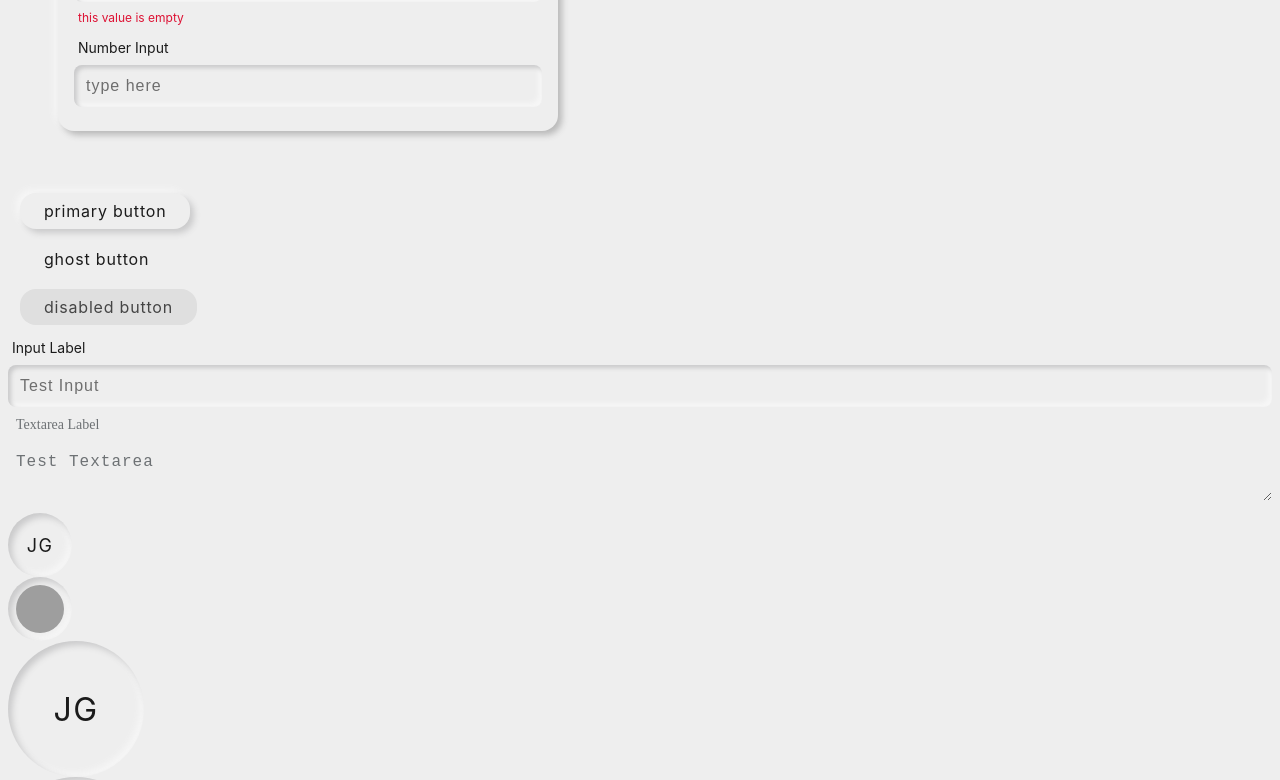
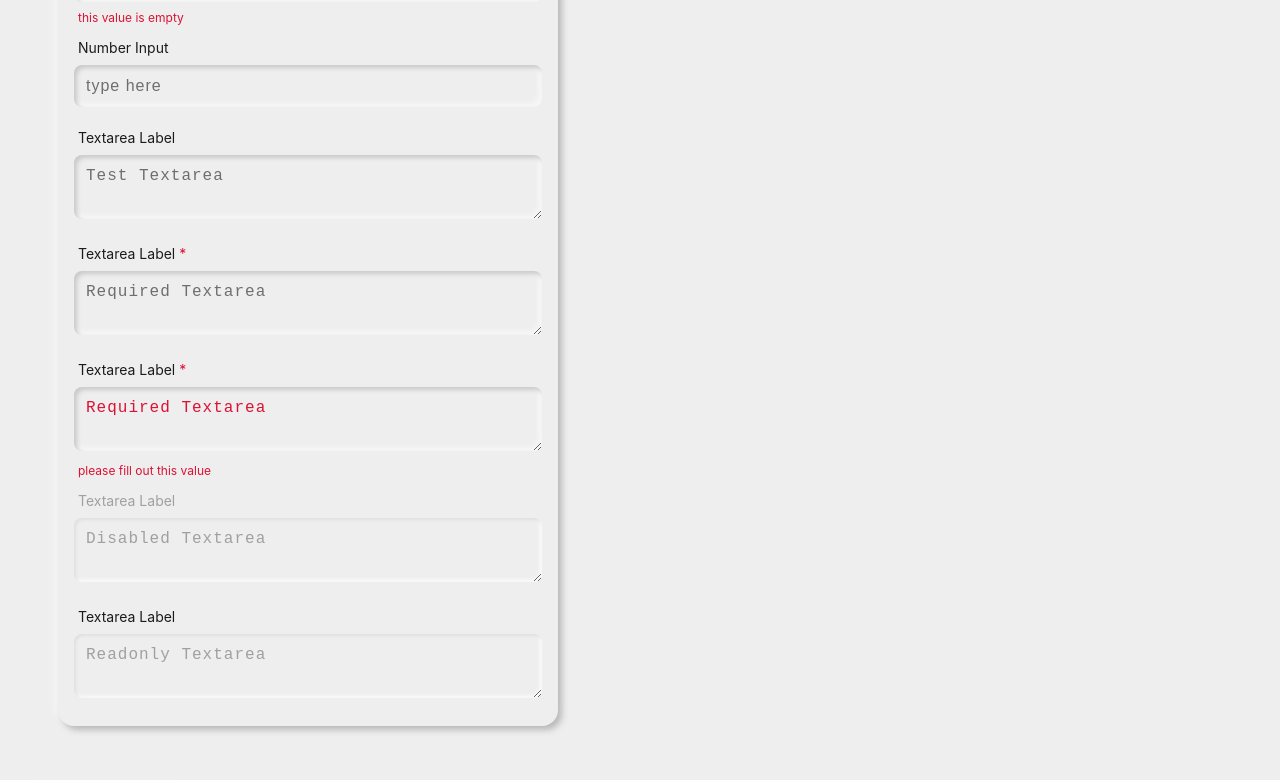
Before and after one commit to Passion-Built/Nimbus-Vue, a Vue app: page / in a window 1280 px wide. Shown: the part 1661-2441 px from the top of the page. Built offline with nearby package versions, Linux system fonts and the light colour scheme; grey boxes are pictures that could not be loaded; a web font is replaced by a local one.

Commit message:
Updated styling to Textarea component

```diff
--- a/src/App.vue
+++ b/src/App.vue
@@ -80,6 +80,42 @@
       min="0"
       max="10"
     />
+    <NuiTextarea
+      v-model="testTextarea"
+      id="test-textarea"
+      placeholder="Test Textarea"
+      label="Textarea Label"
+    />
+    <NuiTextarea
+      v-model="testTextarea"
+      id="test-textarea"
+      placeholder="Required Textarea"
+      label="Textarea Label"
+      isRequired
+    />
+    <NuiTextarea
+      v-model="testTextarea"
+      id="test-textarea"
+      placeholder="Required Textarea"
+      label="Textarea Label"
+      isRequired
+      isInvalid
+      errorMessage="please fill out this value"
+    />
+    <NuiTextarea
+      v-model="testTextarea"
+      id="test-textarea"
+      placeholder="Disabled Textarea"
+      label="Textarea Label"
+      disabled
+    />
+    <NuiTextarea
+      v-model="testTextarea"
+      id="test-textarea"
+      placeholder="Readonly Textarea"
+      label="Textarea Label"
+      readOnly
+    />
   </NuiBox>
   <div style="display:flex; flex-direction:column; gap:12px; padding:12px;">
     <NuiButton>primary button</NuiButton>
--- a/src/components/Textarea.vue
+++ b/src/components/Textarea.vue
@@ -3,19 +3,15 @@
     :class="[
       'Px-textarea',
       {'Px-textarea--required': isRequired},
-      { 'Px-textarea--invalid': isInvalid }
+      {'Px-textarea--invalid': isInvalid},
+      {'Px-textarea--disabled': disabled}
+
     ]"
   >
     <div class="Px-textarea__label-wrapper">
       <label class="Px-textarea__label" :for="id || generateAttribute('id')">{{ label }}</label>
     </div>
     <div class="Px-textarea__container">
-      <div
-       :class="[
-          'Px-textarea__icon',
-          { 'Px-textarea__icon--left': iconLeft },
-        ]"
-      ></div>
        <textarea
         class="Px-textarea__textarea"
         :id="id || generateAttribute('id')"
@@ -25,6 +21,7 @@
         :placeholder="placeholder"
         :readonly="readOnly"
         :aria-invalid="isInvalid"
+        v-bind="$attrs"
        />
      </div>
     <div class="Px-textarea__message-wrapper">
@@ -40,7 +37,6 @@ interface Props {
   id?: string
   disabled?: boolean
   errorMessage?: string
-  iconLeft?: string
   isRequired?: boolean
   isInvalid?: boolean
   label?: string
@@ -67,54 +63,131 @@ const generateAttribute = (attribute: string): string | undefined => {
 }
 </script>
 
-<style lang="scss" scoped>
+<style lang="scss">
+:root {
+  --px-textarea-primary-bg: #eeeeee;
+  --px-textarea-shadow: inset 3px 3px 4px #CACACB, inset -4px -4px 4px #f6f6f6;
+  --px-textarea-shadow-readonly: inset 2px 2px 3px #e0e0e0, inset -3px -3px 3px #f8f8f8;
+  --px-textarea-shadow-disabled: inset 2px 2px 3px #e0e0e0, inset -2px -2px 3px #f8f8f8;
+  --px-textarea-shadow-hover: inset 4px 4px 4px #CACACB, inset -4px -4px 4px #f6f6f6;
+  --px-textarea-shadow-active: inset 4px 4px 4px #CACACB, inset -4px -4px 4px #f6f6f6;
+  --px-textarea-text: #1B1B1B;
+  --px-textarea-text-disabled: #A0A0A0;
+  --px-textarea-text-placeholder: #6e6e6e;
+  --px-textarea-text-placeholder-hover: #4d4d4d;
+  --px-textarea-required: #DD1133;
+}
+
 .Px-textarea {
+  outline: none;
   display: flex;
   flex-direction: column;
   width: 100%;
-  gap: 8px;
+  gap: var(--px-space-100);
+  font-family: var(--px-font-family-body);
+  color: var(--px-textarea-text);
 
   .Px-textarea__textarea {
-    border: 1px solid var(--color-neutral-200);
-    background-color: var(--color-neutral-200);
-    padding: 12px 8px;
-    border-radius: 4px;
+    background-color: var(--px-textarea-primary-bg);
+    border: none;
+    padding: var(--px-space-150);
+    border-radius: var(--px-space-100);
     width: 100%;
-    font-size: 16px;
+    min-height: var(--px-space-800);
+    font-size: var(--px-space-200);
     letter-spacing: 1px;
     box-sizing: border-box;
+    box-shadow: var(--px-textarea-shadow);
+    resize: vertical;
+
+    &:hover:not(:disabled, :read-only) {
+      box-shadow: var(--px-textarea-shadow-hover);
+
+      &::placeholder {
+        color: var(--px-textarea-text-placeholder-hover);
+      }
+    }
+
+    &:active {
+      box-shadow: var(--px-textarea-shadow-active);
+    }
+
+    &:focus {
+      outline: none;
+      box-shadow:
+        0 0 3px 3px rgba(0, 120, 255, 0.5),
+        inset 2px 2px 4px rgba(0,0,0,0.15),
+        inset -2px -2px 4px rgba(255,255,255,0.8);
+    }
+
+    &:disabled {
+      box-shadow: var(--px-textarea-shadow-disabled);
+
+      &::placeholder {
+        color: var(--px-textarea-text-disabled);
+      }
+    }
+
+    &:read-only {
+      box-shadow: var(--px-textarea-shadow-readonly);
+
+      &:focus {
+        box-shadow:
+          var(--px-textarea-shadow-readonly),
+          0 0 3px 3px rgba(0, 120, 255, 0.5),
+          inset 2px 2px 4px rgba(0,0,0,0.15),
+          inset -2px -2px 4px rgba(255,255,255,0.8);
+      }
+
+      &::placeholder {
+        color: var(--px-textarea-text-disabled);
+      }
+    }
   }
 
   .Px-textarea__textarea::placeholder {
-    color: #6D7174;
-    font-size: 16px;
+    font-size: var(--px-font-size-body);
     letter-spacing: 1px;
-  }
-
-  .Px-textarea__textarea:focus-visible {
-    outline: none;
+    color: var(--px-textarea-text-placeholder);
   }
 
   .Px-textarea__label-wrapper,
   .Px-textarea__message-wrapper {
-    padding: 0 8px;
+    padding: var(--px-space-0) var(--px-space-050);
   }
 
   .Px-textarea__label {
-    font-size: 14px;
-    color: #6D7174;
+    font-size: var(--px-font-size-body-sm);
   }
 
   .Px-textarea__message-wrapper {
-    font-size: 12px;
-    color: #6D7174;
+    font-size: var(--px-font-size-caption);
+  }
+
+  &.Px-textarea--invalid,
+  &.Px-textarea--invalid:hover {
+    .Px-textarea__textarea,
+    .Px-textarea__textarea::placeholder {
+      color: var(--px-textarea-required);
+    }
+
+    .Px-textarea__message-wrapper {
+      color: var(--px-textarea-required);
     }
   }
+}
+
 .Px-textarea--required {
   .Px-textarea__label::after {
     content: '*';
-    color: #DD1133;
-    margin-left: 4px;
+    color: var(--px-textarea-required);
+    margin-left: var(--px-space-050);
+  }
+}
+
+.Px-textarea--disabled {
+  .Px-textarea__label {
+    color: var(--px-textarea-text-disabled);
   }
 }
 </style>
```
Lines whose indentation alone changed are shown as unchanged.
